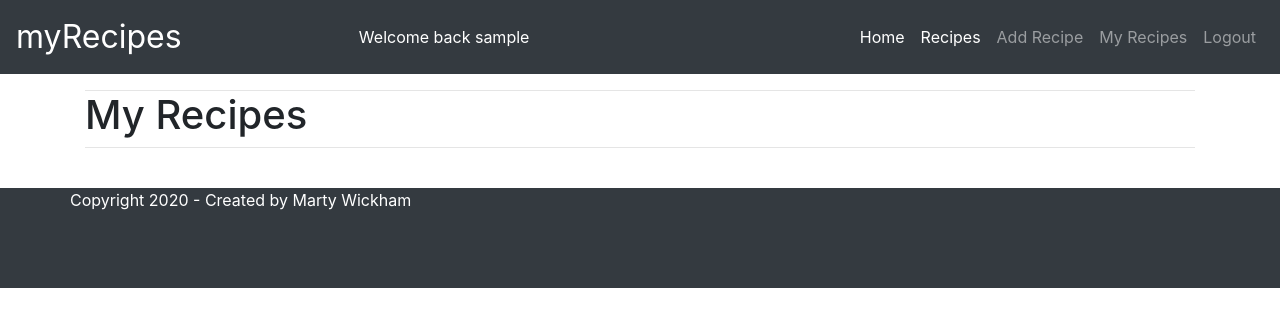
After one commit to marty-wickham/milestone-project3, a Flask app: page /my_recipes in a window 1280 px wide. The commit adds this page. Shown: the top 327 px of the page. Run offline with Flask 2, Linux system fonts and the light colour scheme; the visitor is signed in with stand-in values (Sample User, id 1); data that the repository does not hold is empty; some libraries are stand-ins or nearby versions.

Commit message:
Turned login page into a modal, added a my recipes view and webpage. Fixed password validation on registration form

```diff
--- a/app.py
+++ b/app.py
@@ -73,13 +73,12 @@ def get_recipes():
 @app.route('/view_recipe/<recipe_id>')
 def view_recipe(recipe_id):
 
+    the_recipe = mongo.db.recipes.find_one({'_id': ObjectId(recipe_id)})
+    # Increase the view count by one every time a recipe is viewed.
     mongo.db.recipes.find_one_and_update(
         {'_id': ObjectId(recipe_id)},
         {'$inc': {'views': 1}}
         )
-
-    the_recipe = mongo.db.recipes.find_one({'_id': ObjectId(recipe_id)})
-
 
     return render_template('recipe.html', recipe=the_recipe)
 
@@ -103,7 +102,8 @@ def insert_recipe():
                         'image_url': request.form.get('image_url'),
                         'description': request.form.get('recipe_description').capitalize(),
                         'ingredients': ingredients_list,
-                        'method': res})
+                        'method': method_list,
+                        'user': session['username']})
 
     return redirect(url_for('get_recipes'))
 
@@ -143,6 +143,15 @@ def delete_recipe(recipe_id):
 
     return redirect(url_for('get_recipes'))
 
+
+@app.route('/my_recipes')
+def my_recipes():
+
+    my_recipes = mongo.db.recipes.find({'user': session['username']})
+
+    return render_template('my-recipes.html', recipes=my_recipes)
+
+
 if (__name__) == '__main__':
     app.run(host=os.environ.get('IP'),
             port=int(os.environ.get('PORT')),
--- a/static/css/style.css
+++ b/static/css/style.css
@@ -1,6 +1,10 @@
 /*---------------------------- General styling --------------------*/
 img {
     max-width: 100%;
+}
+
+span {
+    font-size: 1rem;
 }
 
 /*---------------------------- Navbar --------------------*/
@@ -12,7 +16,6 @@ img {
 .navbar-collapse {
     flex-grow: 0;
 }
-
 
 .welcome {
     margin: 0 auto;
--- a/templates/base.html
+++ b/templates/base.html
@@ -42,12 +42,15 @@
 					<li class="nav-item">
 						<a class="nav-link" href="{{url_for('add_recipe')}}">Add Recipe</a>
 					</li>
+                    <li class="nav-item">
+						<a class="nav-link" href="{{url_for('my_recipes')}}">My Recipes</a>
+					</li>
 					<li class="nav-item">
 						<a class="nav-link" href="{{url_for('logout')}}">Logout</a>
 					</li>
 					{% else %}
 					<li class="nav-item">
-						<a class="nav-link" href="#">Login</a>
+						<a class="nav-link" data-toggle="modal" href="#loginModal">Login</a>
 					</li>
 					<li class="nav-item">
 						<a class="nav-link" href="{{url_for('register')}}">Register</a>
@@ -72,23 +75,30 @@
 		</div>
 	</footer>
 
-	<!-- Modal -->
-	<div class="modal fade" id="login-modal" tabindex="-1" role="dialog" aria-labelledby="exampleModalLabel"
+	<!-- login modal -->
+	<div class="modal fade" id="loginModal" tabindex="-1" role="dialog" aria-labelledby="exampleModalLabel"
 		aria-hidden="true">
 		<div class="modal-dialog" role="document">
 			<div class="modal-content">
 				<div class="modal-header">
-					<h5 class="modal-title" id="exampleModalLabel">Modal title</h5>
+					<h5 class="modal-title" id="exampleModalLabel">Login</h5>
 					<button type="button" class="close" data-dismiss="modal" aria-label="Close">
                         <span aria-hidden="true">&times;</span>
                     </button>
 				</div>
 				<div class="modal-body">
-					...
-				</div>
-				<div class="modal-footer">
-					<button type="button" class="btn btn-secondary" data-dismiss="modal">Close</button>
-					<button type="button" class="btn btn-primary">Save changes</button>
+					<form action="{{url_for('login')}}" method="POST">
+                        <div class="form-group">
+                            <label for="username">Username</label>
+                            <input type="text" class="form-control" id="username" name="username" required>
+                        </div>
+                        <div class="form-group">
+                            <label for="password">Password</label>
+                            <input type="password" class="form-control" id="password" name="password" required>
+                        </div>
+                        <button type="submit" class="btn btn-dark" name="action">Login!
+                        </button>
+			        </form>
 				</div>
 			</div>
 		</div>
@@ -106,21 +116,29 @@
 		$(document).ready(function(){
 
             $("#password").on("focus", function(){
-                ("#password-message").html("Password must contain at least 8 characters")
-            })
+                $("#passwordMessage").html("Password must contain at least 8 characters");
+                    $("#password").on("keyup", function(){
+                        if($("#password").val().length >= 8){
+                        $("#passwordMessage").html("")
+                    }
+                    else{
+                        $("#passwordMessage").html("Password must contain at least 8 characters");
+                    }
+                    })
+            });
+            $("#password").on("blur", function(){
+                $("#passwordMessage").html("");
+            });
 
-            $("#password").on("blur", function(){
-                ("#password-message").html("")
-            })
 
             $('#r-password').on('keyup', function(){
                 if ($("#r-password").val() != 0) {
                     if ($('#r-password').val() != $('#password').val()) {
-                        $('#r-password-message').html("Passwords do not match!").css("color", "red")
-                        $('#register-btn').attr("disabled", "disabled")
+                        $('#r-password-message').html("Passwords do not match!");
+                        $('#register-btn').attr("disabled", "disabled");
                     }
                     else {
-                        $('#r-password-message').html("Passwords Match!").css("color", "green")
+                        $('#r-password-message').html("Passwords Match!")
                         $('#register-btn').removeAttr("disabled")
                     }
                 }
@@ -129,8 +147,6 @@
                     $('#register-btn').removeAttr("disabled")
                 }
             })
-
-            $('.carousel').carousel()
         });
 	</script>
 
--- a/templates/index.html
+++ b/templates/index.html
@@ -4,6 +4,7 @@
 <section class="callout-container">
 	<div class="opaque-overlay">
 		<div class="jumbotron text-center">
+			<div class="container">
 				<h1>Start your collection today!</h1>
 				<hr>
 				<p class="lead">
@@ -13,6 +14,7 @@
 				<p>
 					<a href="{{ url_for('register') }}" class="btn btn-dark my-2">Sign Up!</a>
 				</p>
+			</div>
 		</div>
 	</div>
 </section>
@@ -31,7 +33,6 @@
 						<div class="d-flex justify-content-between align-items-center">
 							<div class="btn-group">
 								<button type="button" class="btn btn-sm btn-outline-secondary">View</button>
-								<button type="button" class="btn btn-sm btn-outline-secondary">Edit</button>
 							</div>
 							<small class="text-muted">Views: {{ recipe.views }}</small>
 						</div>
--- /dev/null
+++ b/templates/my-recipes.html
@@ -0,0 +1,27 @@
+{% extends "base.html"%}
+{% block content %}
+<div class="container mb-4">
+	<hr class="mb-0">
+	<div class="row">
+		<div class="col">
+			<h1 class="page-heading">My Recipes</h1>
+		</div>
+	</div>
+	<hr class="mt-0">
+	<div class="row">
+		{% for recipe in recipes %}
+		<div class="col-lg-3 col-md-6 mb-4 col-10 offset-1 offset-md-0">
+			<div class="card text-center">
+				<img src="{{recipe.image_url}}" class="card-img-top" alt="{{recipe.title}}">
+				<div class="card-body">
+					<h5 class="card-title">{{recipe.title}}</h5>
+					<p class="card-text">{{recipe.description}}</p>
+					<a href="{{url_for('view_recipe', recipe_id=recipe._id)}}" class="btn btn-dark">View</a>
+				</div>
+			</div>
+		</div>
+		{% endfor %}
+	</div>
+</div>
+{% endblock %}
+<!---->
--- a/templates/register.html
+++ b/templates/register.html
@@ -29,12 +29,12 @@
                 <div class="form-group">
                     <label for="password">Password</label>
                     <input type="password" class="form-control" id="password" name="password" required>
-                    <span id="password-message"></span>
+                    <span id="passwordMessage" class="alert-warning"></span>
                 </div>
                 <div class="form-group">
                     <label for="r-password">Repeat Password</label>
                     <input type="password" class="form-control" id="r-password" name="r-password" required>
-                    <span id="r-password-message"></span>
+                    <span id="r-password-message" class="alert-warning"></span>
                 </div>
                 <button id="register-btn" type="submit" class="btn btn-dark" name="action">Create Account!</button>
 			</form>
```
Lines whose indentation alone changed are shown as unchanged.
